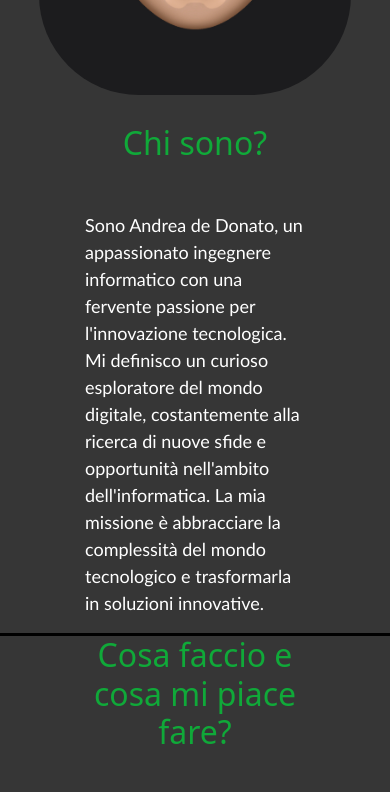
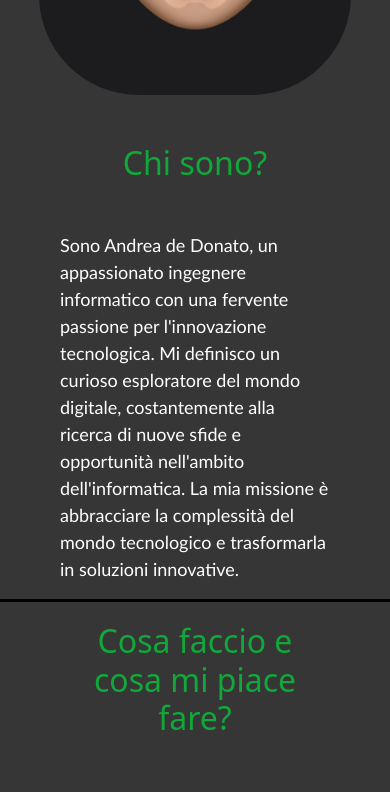
Before and after one commit to dedo99/dedo99.github.io, an Angular app: page /homepage in a window 390 px wide. Shown: the part 1120-1912 px from the top of the page. Built offline with nearby package versions, Linux system fonts and the light colour scheme.

Commit message:
Update styles homepage

```diff
--- a/src/app/homepage/homepage.component.css
+++ b/src/app/homepage/homepage.component.css
@@ -81,6 +81,7 @@
 .split_area .text_content h1{
     font-size: xx-large;
     text-align: center;
+    margin-top: 20px;
     margin-bottom: 50px;
     color: #10a939;
 }
@@ -130,7 +131,7 @@
     }
 
     .split_area .text_content{
-        margin: 0px 35px;
+        margin: 0px 10px;
     }
 
     .split_area .text_content p{
```
Also changed, not shown: src/assets/posts_data.csv.
